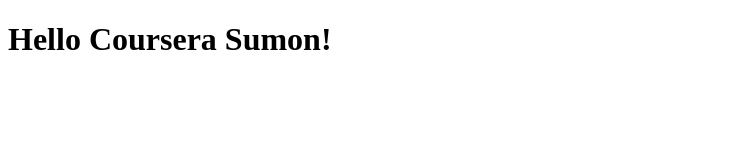
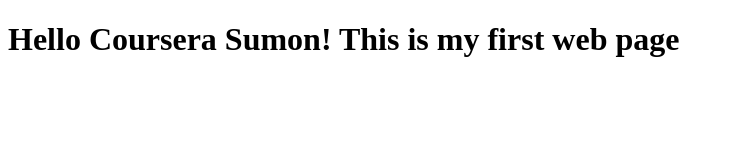
Before and after one commit to sumonmukherjee/coursera-test, a plain HTML site: page index.html in a window 1280 px wide. Shown: the whole page, without its empty margins (0-734 px from the left). Drawn offline with Linux system fonts and the light colour scheme.

Commit message:
Modified

```diff
--- a/index.html
+++ b/index.html
@@ -5,6 +5,6 @@
     <title>Hello Coursera</title>
   </head>
   <body>
-    <h1>Hello Coursera Sumon!</h1>
+    <h1>Hello Coursera Sumon! This is my first web page</h1>
   </body>
 </html>
```
